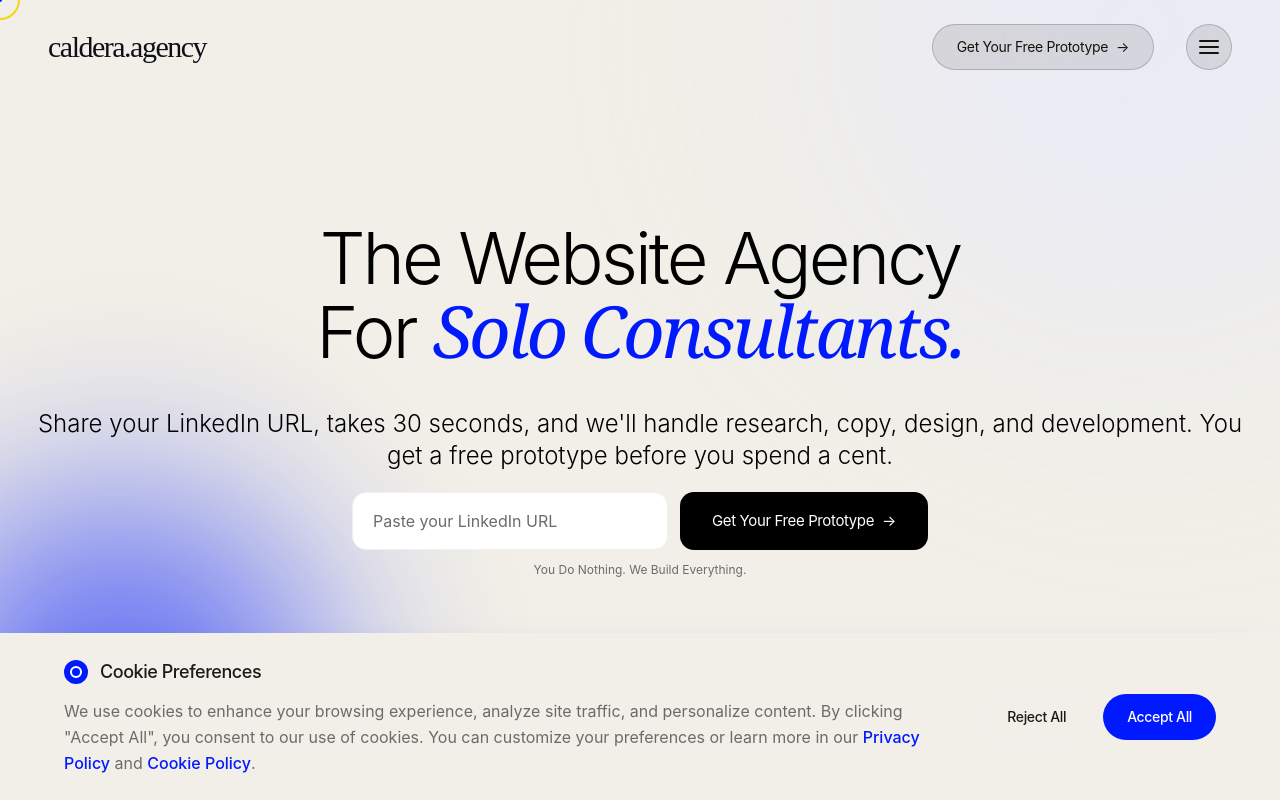
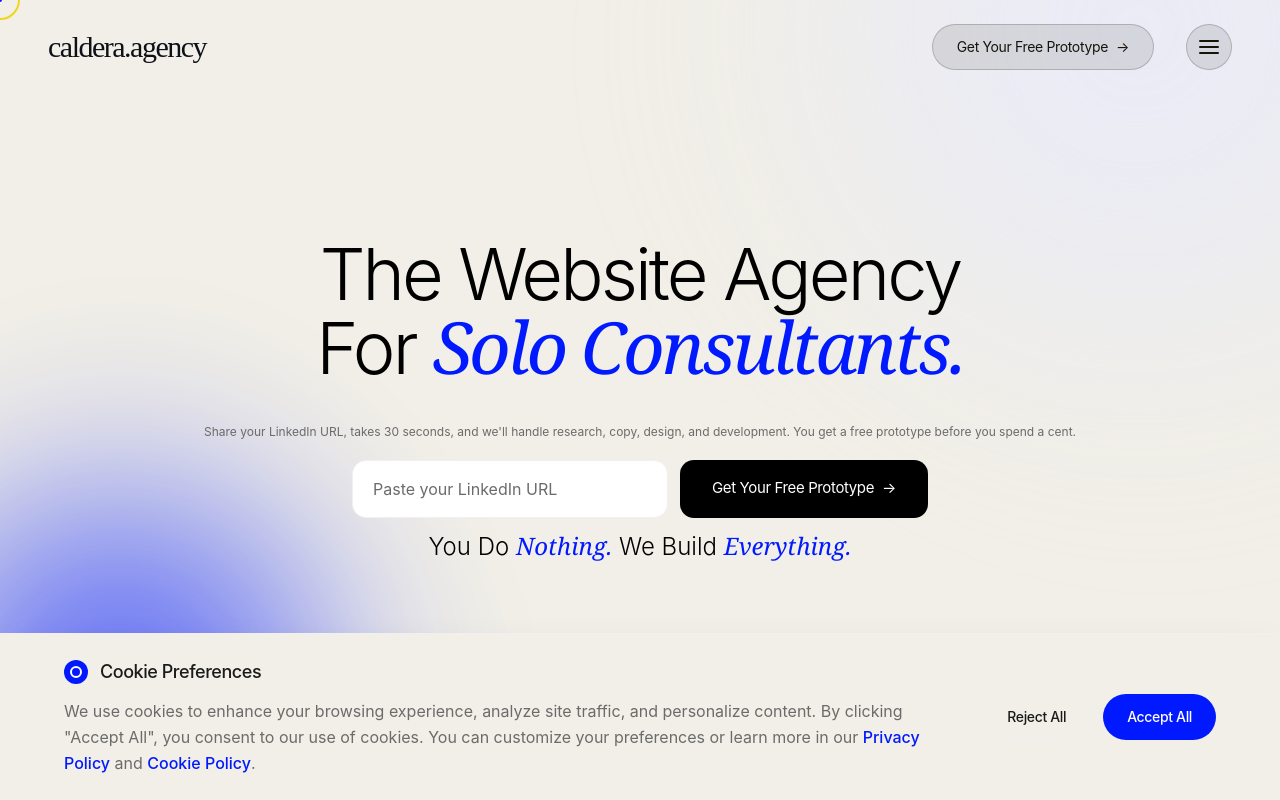
Before and after one commit to sbellos00/caldera-agency, a Next.js app: page / in a window 1280 px wide. Shown: the top 800 px of the page. Built offline with nearby package versions, Linux system fonts and the light colour scheme; no server answers.

Commit message:
Fix swap: keep each element's original styling, only swap positions
Description (small gray text) now sits above the form, tagline (large
with blue accents) now sits below the form — each keeping its own
visual styling.

https://claude.ai/code/session_01X2qjUaexXdY9oxKEQC2nAS

```diff
--- a/components/HomeClient.tsx
+++ b/components/HomeClient.tsx
@@ -169,7 +169,7 @@ function PrototypeForm({ id, inputBg = 'bg-white' }: { id: string; inputBg?: str
             </button>
           </div>
           {error && <p className="text-red-500 text-sm text-center">{error}</p>}
-          <p className="text-xs text-[var(--gray-medium)] text-center">You Do Nothing. We Build Everything.</p>
+          <p className="text-xl md:text-2xl font-light text-[var(--black)] text-center whitespace-nowrap">You Do <span className="font-serif italic font-normal text-[var(--primary-blue)]">Nothing.</span>{' '}We Build <span className="font-serif italic font-normal text-[var(--primary-blue)]">Everything.</span></p>
         </div>
       )}
     </div>
@@ -312,7 +312,7 @@ export default function Home({ variant = 'v1' }: { variant?: CopyVariant }) {
             For <span className="font-serif italic font-normal text-[var(--primary-blue)]">Solo Consultants.</span>
           </h1>
 
-          <p className="text-xl md:text-2xl font-light text-[var(--black)] mb-5 animate-fade-in-up animate-delay-100">
+          <p className="text-xs text-[var(--gray-medium)] mb-5 animate-fade-in-up animate-delay-100">
             Share your LinkedIn URL, takes 30 seconds, and we&apos;ll handle research, copy, design, and development. You get a free prototype before you spend a cent.
           </p>
 
```
